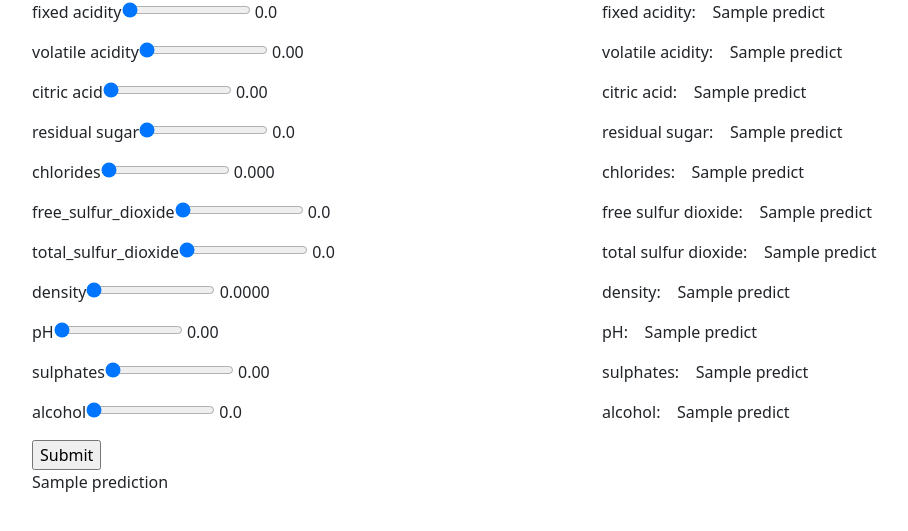
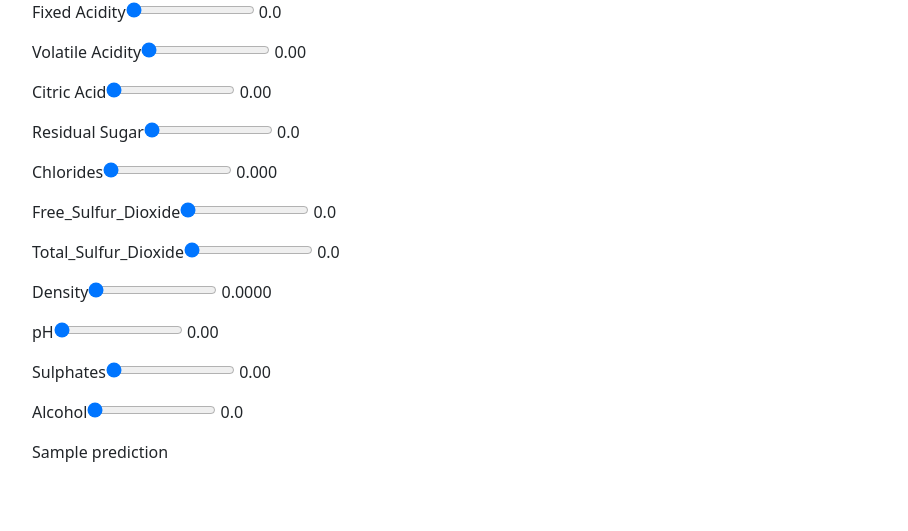
Before and after one commit to isdicely/Project-3, a Flask app: template sliderWork/templates/predict_ISD.html in a window 1280 px wide. Shown: the top 531 px of the page, without its empty margins (50-958 px from the left). Run offline with Flask 2, Linux system fonts and the light colour scheme; the template is opened without the code that fills it: most values are stand-ins (such as "Sample title", 1, 10 or a date in 2020); some libraries are stand-ins or nearby versions.

Commit message:
uploading changes

```diff
--- a/sliderWork/app.py
+++ /dev/null
@@ -1,47 +0,0 @@
-from flask import Flask, request, render_template, jsonify
-
-app = Flask(__name__)
-
-
-@app.route('/')
-def home():
-    predict_list = []
-    return render_template('predict.html' , predict_list=predict_list)
-
-
-@app.route('/predict', methods=['POST'])
-def predict():
-    predict_list = []
-    fixed_acidity = request.form['fixed_acidity']
-    volatile_acidity = request.form['volatile_acidity']
-    citric_acid = request.form['citric_acid']
-    residual_sugar = request.form['residual_sugar']
-    chlorides = request.form['chlorides']
-    free_sulfur_dioxide = request.form['free_sulfur_dioxide']
-    total_sulfur_dioxide = request.form['total_sulfur_dioxide']
-    density = request.form['density']
-    pH = request.form['pH']
-    sulphates = request.form['sulphates']
-    alcohol = request.form['alcohol']
-
-    predict_list.append(fixed_acidity)
-    predict_list.append(volatile_acidity)
-    predict_list.append(citric_acid)
-    predict_list.append(residual_sugar)
-    predict_list.append(chlorides)
-    predict_list.append(free_sulfur_dioxide)
-    predict_list.append(total_sulfur_dioxide)
-    predict_list.append(density)
-    predict_list.append(pH)
-    predict_list.append(sulphates)
-    predict_list.append(alcohol)
-
-    print(f"=======================")
-    print(f"{predict_list}")
-    print(f"=======================")
-
-    return render_template('predict.html', predict_list=predict_list)
-
-
-if __name__ == "__main__":
-    app.run(debug=True)
--- a/sliderWork/templates/predict_ISD.html
+++ b/sliderWork/templates/predict_ISD.html
@@ -22,77 +22,49 @@
                 <div class="col-md-6">
 
                     <form action="/predict" method="POST">
-                        fixed acidity<input type="range" name="fixed_acidity" value="0.0" min="0.0" max="10" step="0.1"
+                        Fixed Acidity<input type="range" name="fixed_acidity" class="slider" value="0.0" min="0.0" max="10" step="0.1"
                         oninput="this.nextElementSibling.value = this.value">&nbsp;<output>0.0</output>
                     <p></p>
 
-                        volatile acidity<input type="range" name="volatile_acidity" value="0" min="0.0" max="1.00"
+                    Volatile Acidity<input type="range" name="volatile_acidity" class="slider" value="0" min="0.0" max="1.00"
                         step="0.01" oninput="this.nextElementSibling.value = this.value">&nbsp;<output>0.00</output>
                     <p></p>
 
-                        citric acid<input type="range" name="citric_acid" value="0" min="0" max="1.00" step="0.01"
+                    Citric Acid<input type="range" name="citric_acid" class="slider" value="0" min="0" max="1.00" step="0.01"
                         oninput="this.nextElementSibling.value = this.value">&nbsp;<output>0.00</output>
                     <p></p>
 
-                        residual sugar<input type="range" name="residual_sugar" value="0.0" min="0.0" max="10"
+                    Residual Sugar<input type="range" name="residual_sugar" class="slider" value="0.0" min="0.0" max="10"
                         step="0.1" oninput="this.nextElementSibling.value = this.value">&nbsp;<output>0.0</output>
                     <p></p>
 
-                        chlorides<input type="range" name="chlorides" value="0" min="0.0" max="1.000" step="0.001"
+                    Chlorides<input type="range" name="chlorides" class="slider" value="0" min="0.0" max="1.000" step="0.001"
                         oninput="this.nextElementSibling.value = this.value">&nbsp;<output>0.000</output>
                     <p></p>
 
-                        free_sulfur_dioxide<input type="range" name="free_sulfur_dioxide" value="0" min="0" max="1.0"
+                    Free_Sulfur_Dioxide<input type="range" name="free_sulfur_dioxide" class="slider" value="0" min="0" max="1.0"
                         step="0.1" oninput="this.nextElementSibling.value = this.value">&nbsp;<output>0.0</output>
                     <p></p>
 
-                        total_sulfur_dioxide<input type="range" name="total_sulfur_dioxide" value="0.0" min="0.0"
+                    Total_Sulfur_Dioxide<input type="range" name="total_sulfur_dioxide" class="slider" value="0.0" min="0.0"
                         max="30" step="0.1"
                         oninput="this.nextElementSibling.value = this.value">&nbsp;<output>0.0</output>
                     <p></p>
 
-                        density<input type="range" name="density" value="0" min="0.0" max="1.00" step="0.0001"
+                    Density<input type="range" name="density" class="slider" value="0" min="0.0" max="1.00" step="0.0001"
                         oninput="this.nextElementSibling.value = this.value">&nbsp;<output>0.0000</output>
                     <p></p>
 
-                        pH<input type="range" name="pH" value="0" min="0" max="1.00" step="0.01"
+                    pH<input type="range" name="pH" class="slider" value="0" min="0" max="1.00" step="0.01"
                         oninput="this.nextElementSibling.value = this.value">&nbsp;<output>0.00</output>
                     <p></p>
 
-                        sulphates<input type="range" name="sulphates" value="0.0" min="0.0" max="10" step="0.01"
+                    Sulphates<input type="range" name="sulphates" class="slider" value="0.0" min="0.0" max="10" step="0.01"
                         oninput="this.nextElementSibling.value = this.value">&nbsp;<output>0.00</output>
                     <p></p>
 
-                        alcohol<input type="range" name="alcohol" value="0" min="0.0" max="1.000" step="0.1"
+                    Alcohol<input type="range" name="alcohol" class="slider" value="0" min="0.0" max="1.000" step="0.1"
                         oninput="this.nextElementSibling.value = this.value">&nbsp;<output>0.0</output>
-                        <p></p>
-
-                        <input type="submit">
-                    </form>
-                </div>
-
-                <div class="col-md-6">
-                    fixed acidity: &nbsp;&nbsp; {{ predict_list[0] }}
-                    <p></p>
-                    volatile acidity: &nbsp;&nbsp; {{ predict_list[1] }}
-                    <p></p>
-                    citric acid: &nbsp;&nbsp; {{ predict_list[2] }}
-                    <p></p>
-                    residual sugar: &nbsp;&nbsp; {{ predict_list[3] }}
-                    <p></p>
-                    chlorides: &nbsp;&nbsp; {{ predict_list[4] }}
-                    <p></p>
-                    free sulfur dioxide: &nbsp;&nbsp; {{ predict_list[5] }}
-                    <p></p>
-                    total sulfur dioxide: &nbsp;&nbsp; {{ predict_list[6] }}
-                    <p></p>
-                    density: &nbsp;&nbsp; {{ predict_list[7] }}
-                    <p></p>
-                    pH: &nbsp;&nbsp; {{ predict_list[8] }}
-                    <p></p>
-                    sulphates: &nbsp;&nbsp; {{ predict_list[9] }}
-                    <p></p>
-                    alcohol: &nbsp;&nbsp; {{ predict_list[10] }}
                     <p></p>
 
                 </div>
```
Also changed, not shown: sliderWork/static/css/sliderstyle.css (added, +38 -0 lines), sliderWork/templates/predict.html (deleted, +0 -109 lines). Lines whose indentation alone changed are shown as unchanged.
